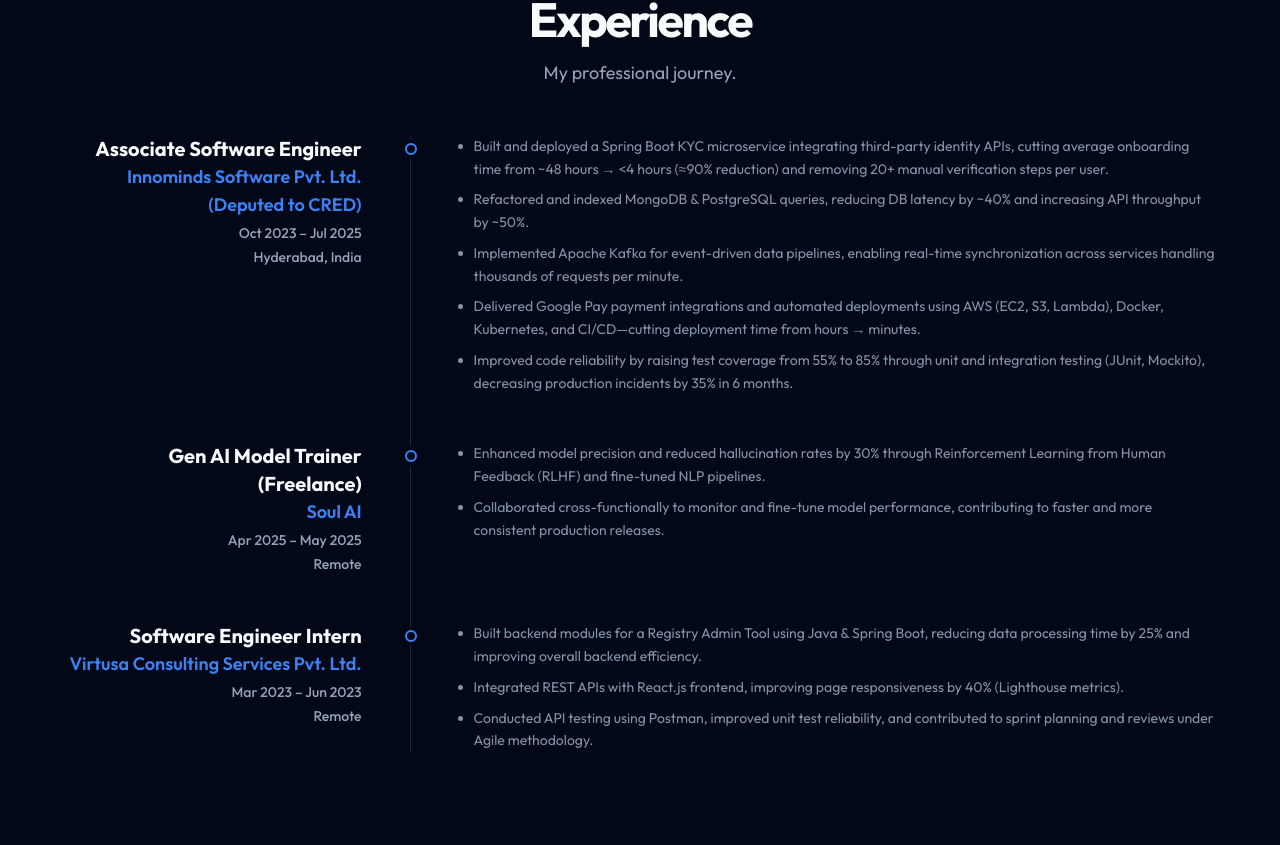
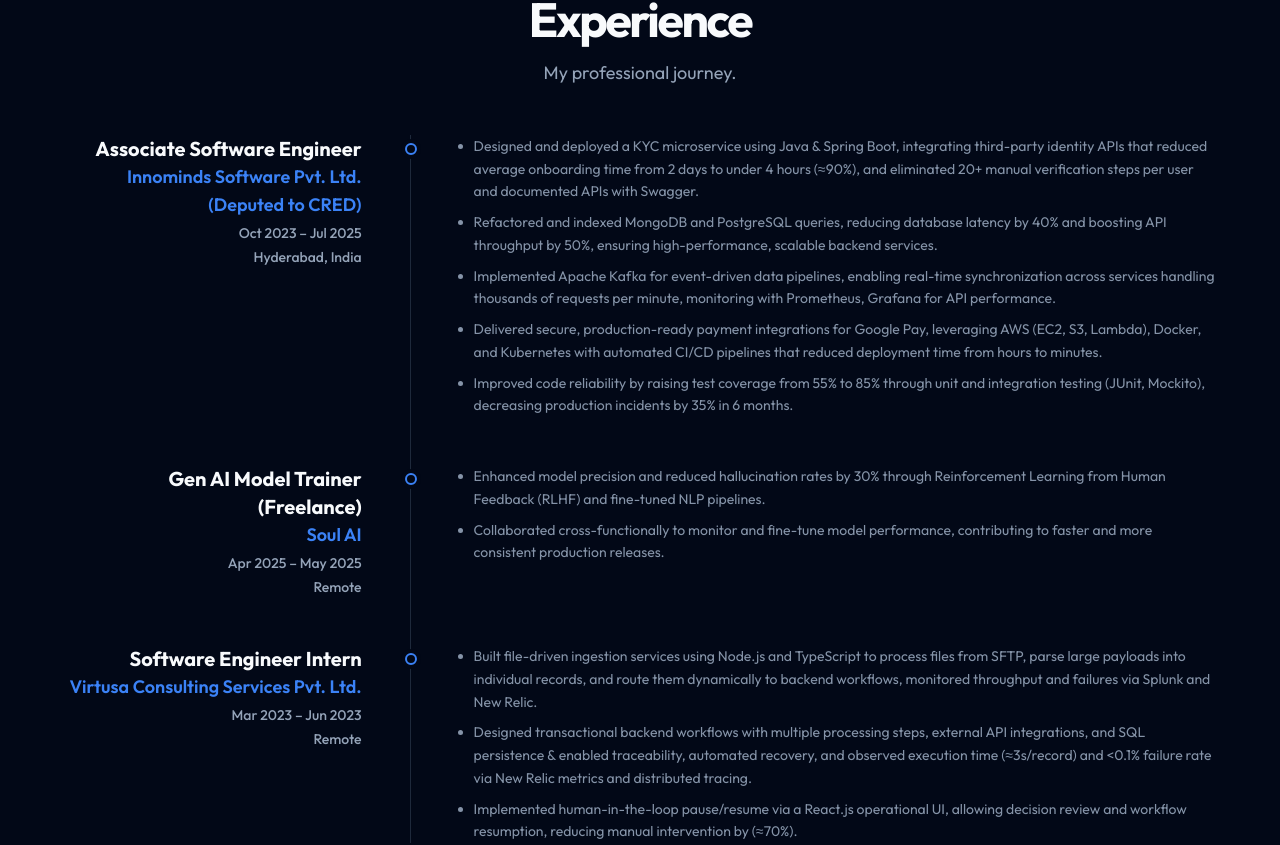
Before and after one commit to vamsikadaru/vamsikadaru-portfolio, a React (Vite) app: page / in a window 1280 px wide. Shown: the part 2614-3459 px from the top of the page. Built offline with nearby package versions, Linux system fonts and the light colour scheme.

Commit message:
Updated Resume and Experience Section

```diff
--- a/src/data/portfolio.ts
+++ b/src/data/portfolio.ts
@@ -54,10 +54,10 @@
         duration: "Oct 2023 – Jul 2025",
         location: "Hyderabad, India",
         description: [
-            "Built and deployed a Spring Boot KYC microservice integrating third-party identity APIs, cutting average onboarding time from ~48 hours → <4 hours (≈90% reduction) and removing 20+ manual verification steps per user.",
-            "Refactored and indexed MongoDB & PostgreSQL queries, reducing DB latency by ~40% and increasing API throughput by ~50%.",
-            "Implemented Apache Kafka for event-driven data pipelines, enabling real-time synchronization across services handling thousands of requests per minute.",
-            "Delivered Google Pay payment integrations and automated deployments using AWS (EC2, S3, Lambda), Docker, Kubernetes, and CI/CD—cutting deployment time from hours → minutes.",
+            "Designed and deployed a KYC microservice using Java & Spring Boot, integrating third-party identity APIs that reduced average onboarding time from 2 days to under 4 hours (≈90%), and eliminated 20+ manual verification steps per user and documented APIs with Swagger.",
+            "Refactored and indexed MongoDB and PostgreSQL queries, reducing database latency by 40% and boosting API throughput by 50%, ensuring high-performance, scalable backend services.",
+            "Implemented Apache Kafka for event-driven data pipelines, enabling real-time synchronization across services handling thousands of requests per minute, monitoring with Prometheus, Grafana for API performance.",
+            "Delivered secure, production-ready payment integrations for Google Pay, leveraging AWS (EC2, S3, Lambda), Docker, and Kubernetes with automated CI/CD pipelines that reduced deployment time from hours to minutes.",
             "Improved code reliability by raising test coverage from 55% to 85% through unit and integration testing (JUnit, Mockito), decreasing production incidents by 35% in 6 months.",
         ],
     },
@@ -77,9 +77,9 @@
         duration: "Mar 2023 – Jun 2023",
         location: "Remote",
         description: [
-            "Built backend modules for a Registry Admin Tool using Java & Spring Boot, reducing data processing time by 25% and improving overall backend efficiency.",
-            "Integrated REST APIs with React.js frontend, improving page responsiveness by 40% (Lighthouse metrics).",
-            "Conducted API testing using Postman, improved unit test reliability, and contributed to sprint planning and reviews under Agile methodology.",
+            "Built file-driven ingestion services using Node.js and TypeScript to process files from SFTP, parse large payloads into individual records, and route them dynamically to backend workflows, monitored throughput and failures via Splunk and New Relic.",
+            "Designed transactional backend workflows with multiple processing steps, external API integrations, and SQL persistence & enabled traceability, automated recovery, and observed execution time (≈3s/record) and <0.1% failure rate via New Relic metrics and distributed tracing.",
+            "Implemented human-in-the-loop pause/resume via a React.js operational UI, allowing decision review and workflow resumption, reducing manual intervention by (≈70%).",
         ],
     },
 ]
```
Also changed, not shown: 1 other file (tests, documents, lock files or other folders).
